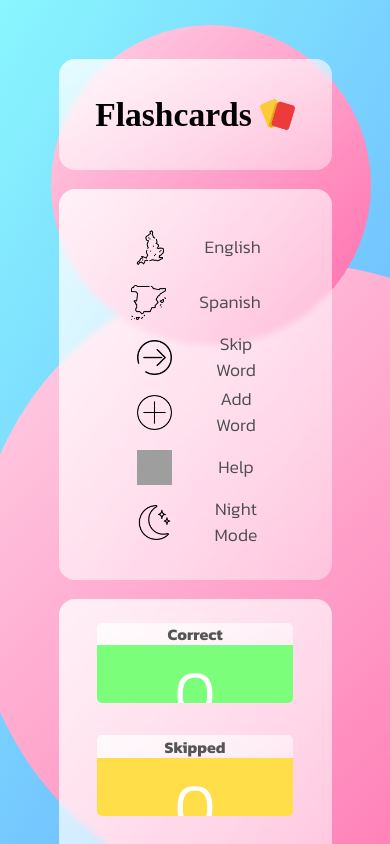
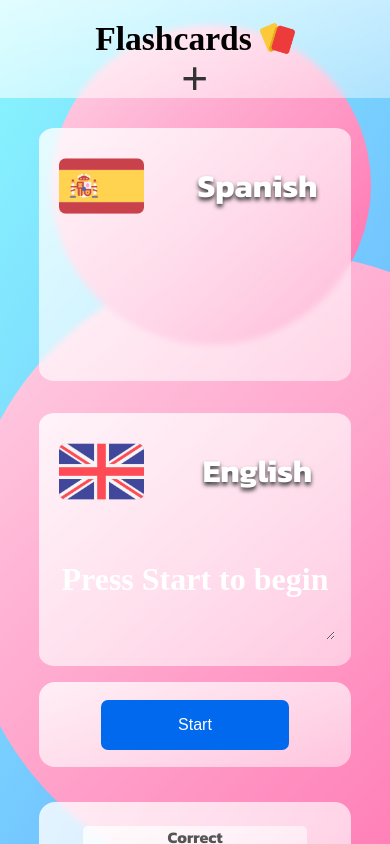
Before and after one commit to slawekwojtaszek/Flashcards, a React (Create React App) app in the folder flashcards_2021/: page / in a window 390 px wide. Built offline with nearby package versions, Linux system fonts and the light colour scheme; grey boxes are pictures that could not be loaded; a web font is replaced by a local one.

Commit message:
Add mobile menu

```diff
--- a/flashcards_2021/src/App.css
+++ b/flashcards_2021/src/App.css
@@ -30,8 +30,12 @@ main {
    display: flex;
    justify-content: space-around;
    align-items: center;
+   flex-direction: column;
    width: 20%;
    height: 100%;
+}
+.show {
+   display: block;
 }
 
 .section3 {
@@ -88,11 +92,12 @@ main {
 }
 
 .circle2 {
+   position: absolute;
+   top: 30%;
+   left: -10%;
    background-color: rgb(255, 43, 135);
    height: 40rem;
    width: 40rem;
-   bottom: -7%;
-   left: -7%;
    z-index: -1;
 }
 
@@ -113,11 +118,28 @@ main {
    }
 
    .section1 {
+      position: absolute;
+      top: -10%;
       margin-top: 4rem;
-      width: 100%;
+      width: 120%;
       height: 70vh;
       justify-content: space-between;
       flex-direction: column;
+      z-index: 2;
+   }
+
+   .op {
+      display: block;
+      font-size: 3rem;
+      color: #333;
+      font-weight: 900;
+      position: absolute;
+      top: 60%;
+      left: 47%;
+   }
+
+   ul {
+      display: none;
    }
 
    nav {
@@ -135,8 +157,11 @@ main {
    }
 
    main .section2 {
+      position: absolute;
+      top: 95%;
+      left: 30;
       height: 70vh;
-      width: 70%;
+      width: 80%;
       flex-direction: row;
    }
 
@@ -146,12 +171,18 @@ main {
    }
 
    .section2 .panel {
+      order: 2;
       height: 100%;
    }
 
    .section3 {
+      margin-top: 7rem;
+      order: 1;
       width: 100%;
       flex-direction: column;
+      position: absolute;
+      top: 0;
+      left: 0;
    }
 
    .section3 .words {
@@ -171,4 +202,16 @@ main {
    button.button {
       width: 60%;
    }
+
+   .logo {
+      position: absolute;
+      top: 0;
+      left: 0;
+   }
+
+   .section1 ul {
+      backdrop-filter: blue(0.3rem);
+      background-color: #89f7fe;
+      border: 4px solid white;
+   }
 }
--- a/flashcards_2021/src/App.js
+++ b/flashcards_2021/src/App.js
@@ -2,7 +2,7 @@ import React, { useState, useEffect } from "react";
 import "./App.css";
 
 import ErrorPopUp from "./components/ErrorPopUp";
-import { Menu } from "./components/Menu";
+import Menu from "./components/Menu";
 import { Header } from "./components/Header";
 import { Footer } from "./components/Footer";
 import { Word } from "./components/Word";
@@ -202,6 +202,7 @@ function App() {
    const [flag, setFlag] = useState(false);
 
    //Functions
+
    const generateNewWord = () => {
       if (isEnglish) {
          setWord((word) => words[number].es);
--- a/flashcards_2021/src/components/Menu.js
+++ b/flashcards_2021/src/components/Menu.js
@@ -1,4 +1,4 @@
-import React from "react";
+import React, { useState } from "react";
 import add from "../png/005-add.png";
 import skip from "../png/001-next-page.png";
 import help from "../png/003-info.png";
@@ -22,15 +22,25 @@ let ad = "Add Word";
 let hp = "Help";
 let nm = "Night Mode";
 
-export const Menu = ({ handleClick }) => {
+function Menu({ handleClick }) {
+   const [isOpen, setisOpen] = useState(false);
+
+   const handleMenu = () => {
+      setisOpen((isOpen) => !isOpen);
+      console.log("siema");
+   };
+
    return (
       <nav>
          <div className='logo glass2'>
             <h1>Flashcards</h1>
             <img src={logo} alt='' />
+            <div className='op' onClick={handleMenu}>
+               +
+            </div>
          </div>
 
-         <ul className='glass2'>
+         <ul className={isOpen ? "show glass2" : `glass2`}>
             <MenuElement
                src={england}
                icon={en}
@@ -73,4 +83,6 @@ export const Menu = ({ handleClick }) => {
          </ul>
       </nav>
    );
-};
+}
+
+export default Menu;
--- a/flashcards_2021/src/css/Menu.css
+++ b/flashcards_2021/src/css/Menu.css
@@ -65,3 +65,6 @@ li a {
    text-align: center;
    color: rgb(77, 77, 77);
 }
+.op {
+   display: none;
+}
```
